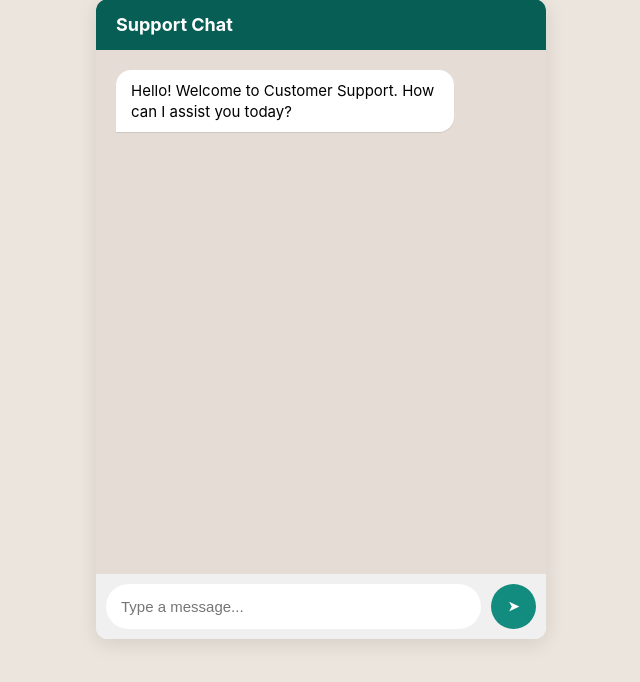
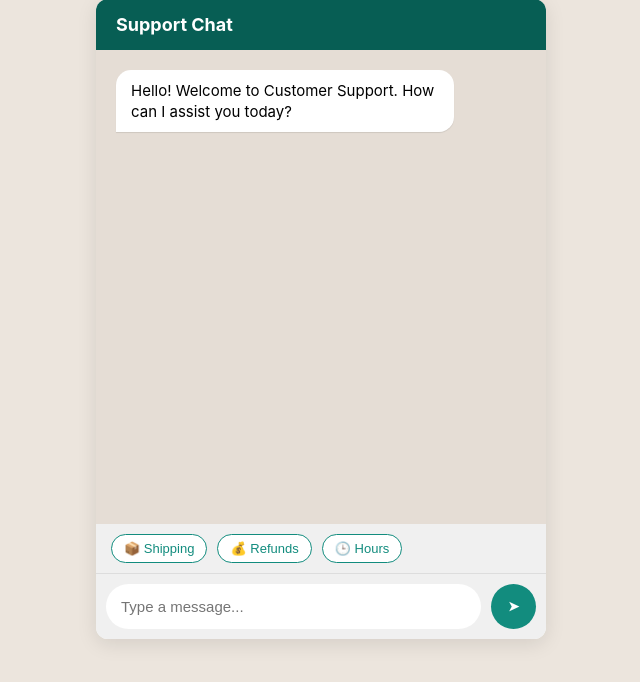
Before and after one commit to umandathathsarani/simple-chatbot, a Flask app: page / in a window 1280 px wide. Shown: the part 81-763 px from the top of the page, without its empty margins (319-959 px from the left). Run offline with Flask 3, Linux system fonts and the light colour scheme.

Commit message:
Add interactive quick-reply suggestion chips to UI

```diff
--- a/templates/index.html
+++ b/templates/index.html
@@ -64,6 +64,36 @@
             border-bottom-left-radius: 0;
             box-shadow: 0 1px 1px rgba(0,0,0,0.1);
         }
+
+        .suggestions {
+            display: flex;
+            gap: 10px;
+            padding: 10px 15px;
+            background-color: #f0f0f0;
+            overflow-x: auto;
+            border-bottom: 1px solid #ddd;
+        }
+
+        .suggestions::-webkit-scrollbar {
+            display: none;
+        }
+
+        .chip {
+            background-color: #ffffff;
+            border: 1px solid #128c7e;
+            color: #128c7e;
+            padding: 6px 12px;
+            border-radius: 16px;
+            font-size: 13px;
+            cursor: pointer;
+            white-space: nowrap;
+            transition: all 0.2s ease;
+        }
+        .chip:hover {
+            background-color: #128c7e;
+            color: #ffffff;
+        }
+
         .interactive-area {
             display: flex;
             padding: 10px;
@@ -103,6 +133,13 @@
         <div class="chat-display" id="chat-display">
             <div class="msg bot-msg">Hello! Welcome to Customer Support. How can I assist you today?</div>
         </div>
+
+        <div class="suggestions">
+            <button class="chip" onclick="sendSuggestion('How is shipping?')">📦 Shipping</button>
+            <button class="chip" onclick="sendSuggestion('How to get a refund?')">💰 Refunds</button>
+            <button class="chip" onclick="sendSuggestion('What are your hours?')">🕒 Hours</button>
+        </div>
+
         <div class="interactive-area">
             <input type="text" id="user-query" placeholder="Type a message..." autocomplete="off" onkeypress="handleKeyPress(event)">
             <button onclick="handleSend()">&#10148;</button>
@@ -110,6 +147,12 @@
     </div>
 
     <script>
+        function sendSuggestion(text) {
+            const inputElement = document.getElementById("user-query");
+            inputElement.value = text;
+            handleSend();
+        }
+
         function handleKeyPress(event) {
             if (event.key === "Enter") {
                 handleSend();
```
